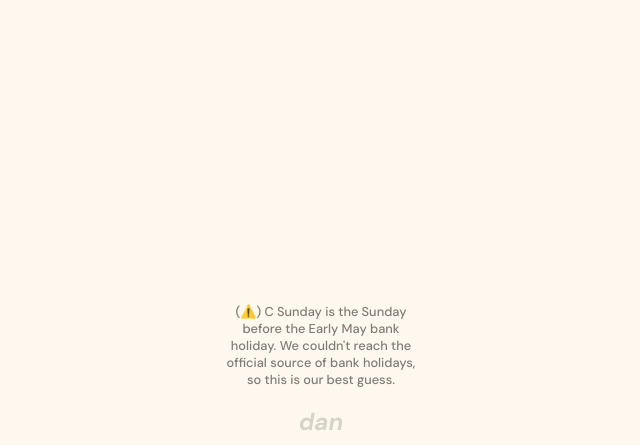
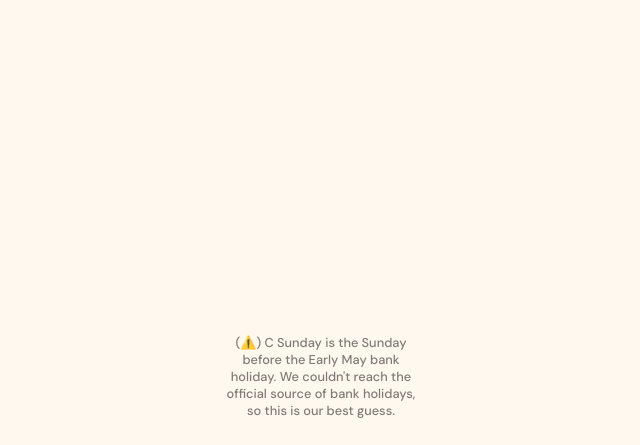
Before and after one commit to dantechguy/wheniscsunday, a plain HTML site: page index.html in a window 1280 px wide. Shown: the part 355-800 px from the top of the page, without its empty margins (319-959 px from the left). Drawn offline with Linux system fonts and the light colour scheme; no server answers.

Commit message:
Commented out link to dwb.no

```diff
--- a/index.html
+++ b/index.html
@@ -84,7 +84,7 @@ body {
 		<div class='footer'>
 			<div id="info">C Sunday is the Sunday before the Early May bank holiday.</div>
 			<br>
-			<a href='https://dwb.no'>dan</a>
+			<!-- <a href='https://dwb.no'>dan</a> -->
 		</div>
 	</body>
 	<script>
```
